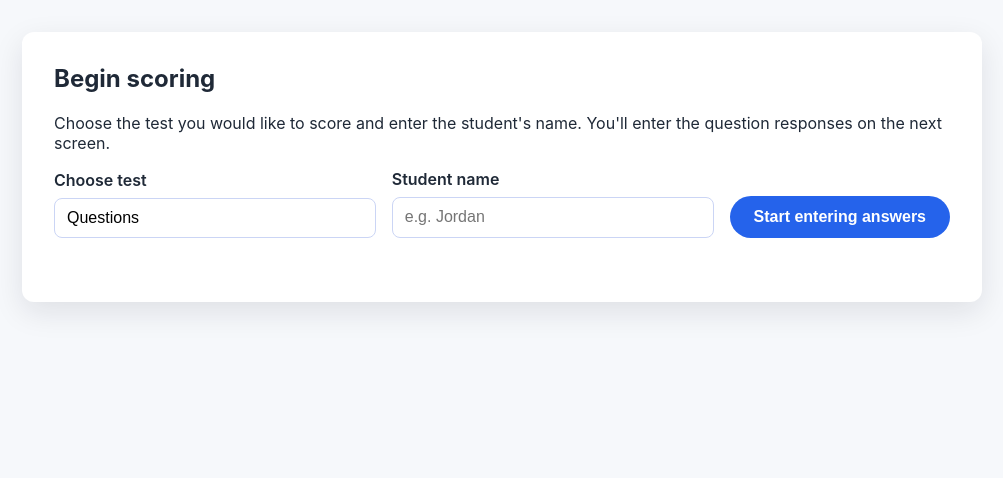
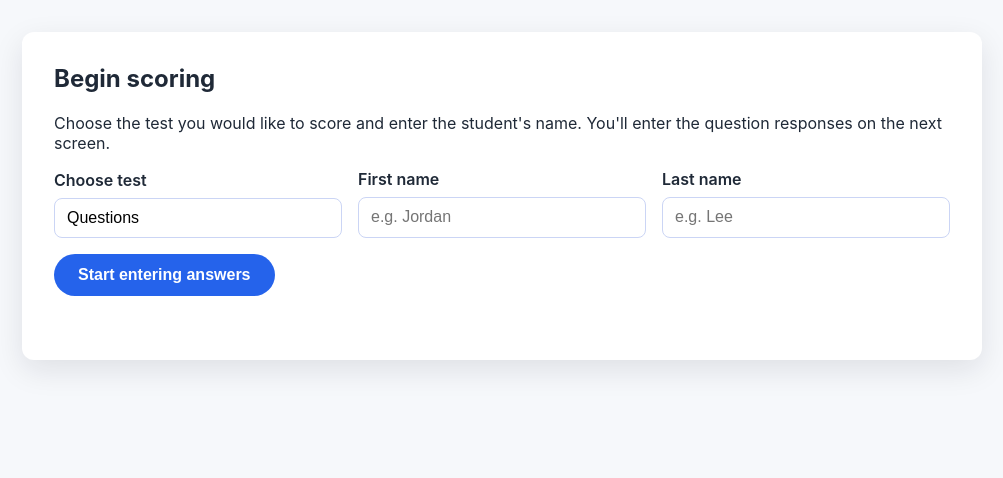
Before and after one commit to budmaash/Web-App, a Flask app: page / in a window 1280 px wide. Shown: the part 110-588 px from the top of the page, without its empty margins (138-1141 px from the left). Run offline with Flask 3, Linux system fonts and the light colour scheme; data that the repository does not hold is empty; some libraries are stand-ins or nearby versions.

Commit message:
added student/user db and now the app adds to db/students and db/responses

```diff
--- a/app.py
+++ b/app.py
@@ -11,7 +11,8 @@ from pathlib import Path
 from typing import Dict, List, Optional, Tuple
 
 import psycopg2
-from flask import Flask, abort, redirect, render_template, request, url_for
+from psycopg2 import sql
+from flask import Flask, abort, flash, redirect, render_template, request, url_for
 
 
 DATA_DIR = Path("data")
@@ -33,6 +34,7 @@ class Question:
     correct_answers: List[str]
     category: str
     expects_numeric_response: bool
+    db_question_id: Optional[int] = None
 
     @property
     def display_correct_answer(self) -> str:
@@ -225,7 +227,8 @@ class QuestionBank:
             SELECT
                 q.test_question_number,
                 q.correct_answer,
-                qt.name AS category_name
+                qt.name AS category_name,
+                q.id AS question_id
             FROM questions q
             JOIN question_types qt ON q.question_type_id = qt.id
             WHERE q.test_id = %s AND q.section_id = %s AND q.module_id = %s
@@ -251,7 +254,7 @@ class QuestionBank:
         if not rows:
             raise ValueError("No questions were found for the selected database test.")
 
-        for test_question_number, correct_answer, category_name in rows:
+        for test_question_number, correct_answer, category_name, question_id in rows:
             if test_question_number is None:
                 raise ValueError("Each database question must include a test_question_number.")
 
@@ -272,6 +275,7 @@ class QuestionBank:
                     correct_answers=answers,
                     category=category_name,
                     expects_numeric_response=expects_numeric_response,
+                    db_question_id=question_id,
                 )
             )
 
@@ -488,6 +492,14 @@ def _save_score_report(report, student_name: str, test: TestDefinition) -> str:
         return str(destination)
 
 
+def _compose_student_name(first_name: str, last_name: str) -> str:
+    first = (first_name or "").strip()
+    last = (last_name or "").strip()
+    if first and last:
+        return f"{first} {last}"
+    return first or last or "Student"
+
+
 def _persist_submission(
     *,
     test: TestDefinition,
@@ -536,17 +548,123 @@ def _persist_submission(
         app.logger.warning("Failed to persist submission to Postgres: %s", exc)
 
 
+def _next_table_id(cursor, table_name: str) -> int:
+    query = sql.SQL("SELECT COALESCE(MAX(id), 0) + 1 FROM {}").format(sql.Identifier(table_name))
+    cursor.execute(query)
+    row = cursor.fetchone()
+    if not row:
+        raise RuntimeError(f"Unable to compute next id for table '{table_name}'.")
+    return int(row[0])
+
+
+def _get_or_create_student_id(cursor, first_name: str, last_name: str) -> int:
+    cursor.execute(
+        """
+        SELECT id
+        FROM students
+        WHERE LOWER(first_name) = LOWER(%s) AND LOWER(last_name) = LOWER(%s)
+        """,
+        (first_name, last_name),
+    )
+    row = cursor.fetchone()
+    if row:
+        return row[0]
+
+    new_id = _next_table_id(cursor, "students")
+    cursor.execute(
+        """
+        INSERT INTO students (id, first_name, last_name)
+        VALUES (%s, %s, %s)
+        RETURNING id
+        """,
+        (new_id, first_name, last_name),
+    )
+    row = cursor.fetchone()
+    if not row:
+        raise RuntimeError("Failed to insert student record.")
+    return row[0]
+
+
+def _persist_student_and_responses(
+    *,
+    first_name: str,
+    last_name: str,
+    test: TestDefinition,
+    questions: List[Question],
+    answers: Dict[int, str],
+) -> None:
+    if not DB_ENABLED:
+        return
+
+    first = (first_name or "").strip()
+    last = (last_name or "").strip()
+    if not first or not last:
+        return
+
+    try:
+        with psycopg2.connect(**DB_CONFIG) as conn:
+            with conn.cursor() as cursor:
+                student_id = _get_or_create_student_id(cursor, first, last)
+
+                metadata = test.db_metadata
+                if metadata:
+                    next_response_id = _next_table_id(cursor, "responses")
+                    for question in questions:
+                        if question.db_question_id is None:
+                            continue
+                        cursor.execute(
+                            """
+                            INSERT INTO responses (
+                                id,
+                                student_id,
+                                test_id,
+                                section_id,
+                                module_id,
+                                test_question_number_id,
+                                responses
+                            ) VALUES (%s, %s, %s, %s, %s, %s, %s)
+                            """,
+                            (
+                                next_response_id,
+                                student_id,
+                                metadata.test_id,
+                                metadata.section_id,
+                                metadata.module_id,
+                                question.db_question_id,
+                                answers.get(question.number, ""),
+                            ),
+                        )
+                        next_response_id += 1
+
+            conn.commit()
+    except psycopg2.Error as exc:
+        app.logger.warning("Failed to persist student/responses: %s", exc)
+
+
 @app.route("/", methods=["GET", "POST"])
 def index():
     tests = question_bank.available_tests()
     selected_test_id = tests[0].identifier if tests else None
+    first_name = ""
+    last_name = ""
 
     if request.method == "POST":
         if not tests:
             abort(400, description="No test files are available to score.")
 
         test_id = request.form.get("test_id", "").strip() or selected_test_id
-        student_name = request.form.get("student_name", "").strip()
+        first_name = request.form.get("first_name", "").strip()
+        last_name = request.form.get("last_name", "").strip()
+
+        if not first_name or not last_name:
+            flash("First and last name are required.")
+            return render_template(
+                "index.html",
+                tests=tests,
+                selected_test_id=selected_test_id,
+                first_name=first_name,
+                last_name=last_name,
+            )
 
         try:
             question_bank.get_test(test_id)
@@ -556,11 +674,18 @@ def index():
             selected_test_id = tests[0].identifier
 
         return redirect(
-            url_for("entry", test_id=selected_test_id, student_name=student_name)
+            url_for(
+                "entry",
+                test_id=selected_test_id,
+                first_name=first_name,
+                last_name=last_name,
+            )
         )
 
     if request.method == "GET" and tests:
         requested_test = request.args.get("test_id", "").strip()
+        first_name = request.args.get("first_name", "").strip()
+        last_name = request.args.get("last_name", "").strip()
         if requested_test:
             try:
                 question_bank.get_test(requested_test)
@@ -569,17 +694,25 @@ def index():
                 pass
 
     return render_template(
-        "index.html", tests=tests, selected_test_id=selected_test_id
+        "index.html",
+        tests=tests,
+        selected_test_id=selected_test_id,
+        first_name=first_name,
+        last_name=last_name,
     )
 
 
 @app.get("/entry")
 def entry():
     test_id = request.args.get("test_id", "").strip()
-    student_name = request.args.get("student_name", "").strip()
+    first_name = request.args.get("first_name", "").strip()
+    last_name = request.args.get("last_name", "").strip()
+    student_name = _compose_student_name(first_name, last_name)
 
     if not test_id:
         abort(400, description="A test must be selected before entering answers.")
+    if not first_name or not last_name:
+        abort(400, description="First and last name are required to score a student.")
 
     try:
         test = question_bank.get_test(test_id)
@@ -592,6 +725,8 @@ def entry():
         "entry.html",
         test=test,
         student_name=student_name,
+        first_name=first_name,
+        last_name=last_name,
         questions=questions,
     )
 
@@ -608,7 +743,11 @@ def results():
         abort(400, description=str(exc))
 
     questions = question_bank.questions_for(test_id)
-    student_name = request.form.get("student_name", "").strip() or "Student"
+    first_name = request.form.get("first_name", "").strip()
+    last_name = request.form.get("last_name", "").strip()
+    if not first_name or not last_name:
+        abort(400, description="First and last name are required to score a student.")
+    student_name = _compose_student_name(first_name, last_name)
 
     answers: Dict[int, str] = {}
     for question in questions:
@@ -618,6 +757,14 @@ def results():
         answers[question.number] = answer
 
     report = build_score_report(answers, questions)
+
+    _persist_student_and_responses(
+        first_name=first_name,
+        last_name=last_name,
+        test=test,
+        questions=questions,
+        answers=answers,
+    )
 
     saved_report_path = _save_score_report(report, student_name, test)
     _persist_submission(test=test, student_name=student_name, answers=answers, report=report)
@@ -629,6 +776,8 @@ def results():
         test_name=test.name,
         report=report,
         report_csv_path=saved_report_path,
+        first_name=first_name,
+        last_name=last_name,
     )
 
 
--- a/templates/entry.html
+++ b/templates/entry.html
@@ -10,7 +10,8 @@
     </p>
     <form method="post" action="{{ url_for('results') }}" class="answer-form">
       <input type="hidden" name="test_id" value="{{ test.identifier }}" />
-      <input type="hidden" name="student_name" value="{{ student_name }}" />
+      <input type="hidden" name="first_name" value="{{ first_name }}" />
+      <input type="hidden" name="last_name" value="{{ last_name }}" />
       <div class="table-wrapper">
         <table class="answer-table">
           <thead>
@@ -63,7 +64,7 @@
       </div>
     </form>
     <p class="form-footer-note">
-      <a href="{{ url_for('index', test_id=test.identifier) }}">Choose a different test or student</a>
+      <a href="{{ url_for('index', test_id=test.identifier, first_name=first_name, last_name=last_name) }}">Choose a different test or student</a>
     </p>
   </section>
 {% endblock %}
--- a/templates/index.html
+++ b/templates/index.html
@@ -20,8 +20,12 @@
           </select>
         </div>
         <div class="form-field">
-          <label for="student_name">Student name</label>
-          <input type="text" name="student_name" id="student_name" placeholder="e.g. Jordan" />
+          <label for="first_name">First name</label>
+          <input type="text" name="first_name" id="first_name" placeholder="e.g. Jordan" value="{{ first_name }}" required />
+        </div>
+        <div class="form-field">
+          <label for="last_name">Last name</label>
+          <input type="text" name="last_name" id="last_name" placeholder="e.g. Lee" value="{{ last_name }}" required />
         </div>
         <div class="form-actions">
           <button type="submit">Start entering answers</button>
--- a/templates/results.html
+++ b/templates/results.html
@@ -84,7 +84,7 @@
       </table>
     </div>
     <div class="form-actions">
-      <a href="{{ url_for('index', test_id=test_id) }}" class="button">Score another student</a>
+      <a href="{{ url_for('index', test_id=test_id, first_name=first_name, last_name=last_name) }}" class="button">Score another student</a>
     </div>
   </section>
 
```
Also changed, not shown: README.md.
